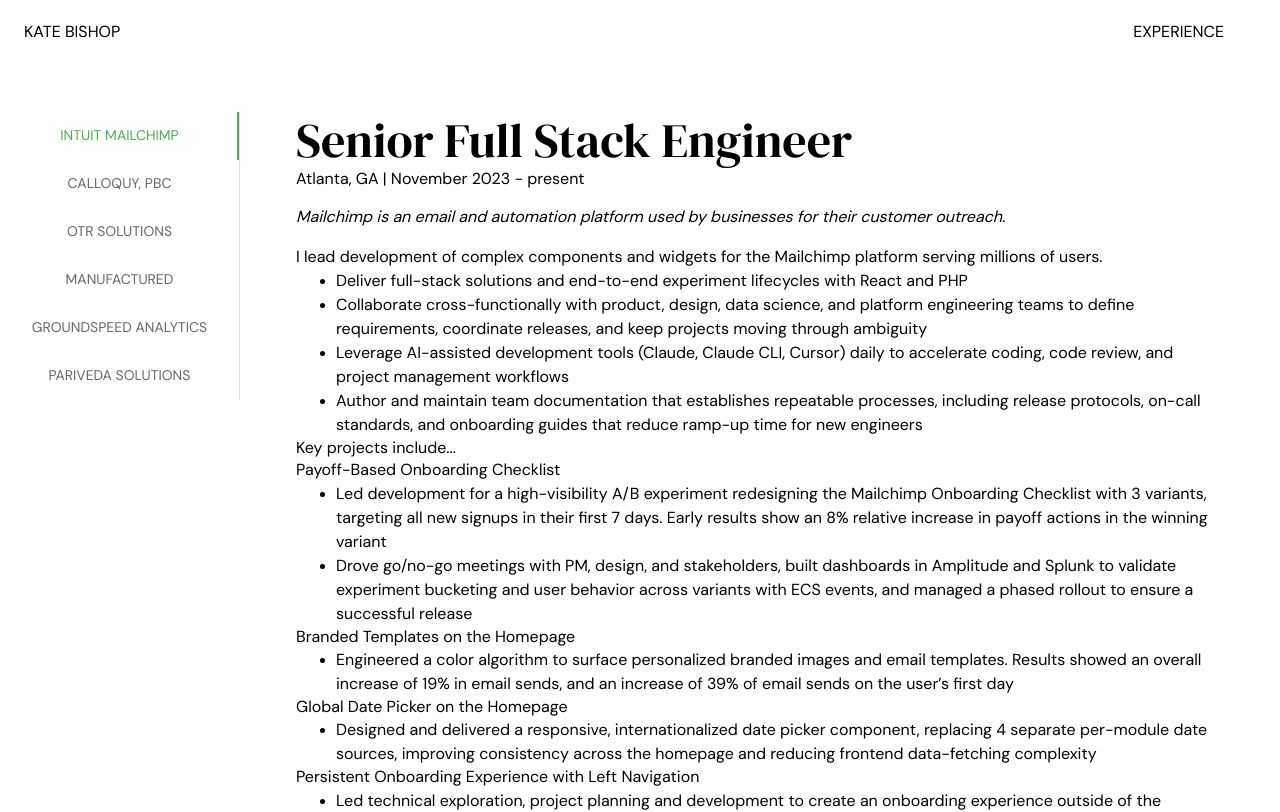
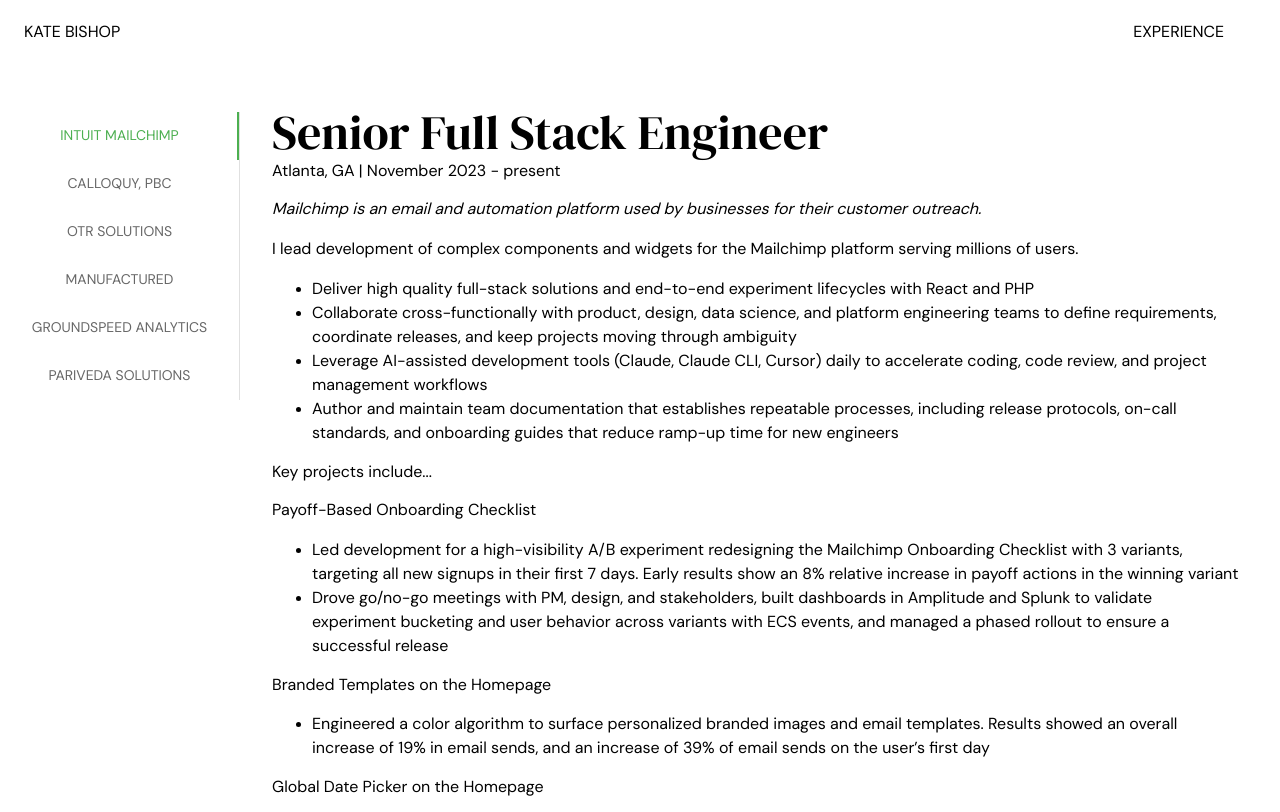
Before and after one commit to kate-bishop/thekatebishop, a Next.js app: page /experience in a window 1280 px wide. Shown: the top 812 px of the page. Built offline with nearby package versions, Linux system fonts and the light colour scheme.

Commit message:
scroll through experience

```diff
--- a/components/experienceTabs.module.scss
+++ b/components/experienceTabs.module.scss
@@ -1,63 +1,36 @@
 @use '../styles/utils.module.scss' as utils;
 
 .tabContainer {
+    display: flex;
     flex-direction: row;
-    display: flex;
-    height: 100%;
-    overflow: hidden;
     margin-top: 5vh;
     margin-right: 5vh;
-}
+    gap: 2rem;
 
-.tabBar {
+    &.column {
+      flex-direction: column;
+    }
+  }
+
+  .tabBar {
     position: fixed;
-    height: 100%;
+    margin-top: 1.5rem;
+    height: fit-content;
     width: 15rem;
-    margin-top: 1.5rem;
     background-color: utils.$secondary-color;
-}
+  }
 
-.tabPanel {
+  .tabPanelScrollable {
     margin-left: 17rem;
-    height: 100%;
-    overflow: auto;
+    flex-grow: 1;
 
     & .contentSection {
         margin-top: 1rem;
     }
-}
+  }
 
-.projectTitle {
-    margin-top: 1.5rem;
-    font-weight: 700;
-}
-
-.projectBullets {
-    margin: 0;
-}
-
-@media only screen and (max-width: utils.$small-breakpoint) {
-    .tabContainer {
-        flex-direction: column;
-        margin-top: 0;
-        margin-right: 0;
-    }
-
-    .tabBar {
-        height: auto;
-        width: 100%;
-        margin-top: 0;
-        overflow: auto;
-    }
-
-    .tabPanel {
-        margin-left: 0;
-        height: 100%;
-        overflow: auto;
-        margin-top: 3rem;
-
-        & .contentSection {
-            margin-top: 1rem;
-        }
+  .experienceSection {
+    &:last-child {
+      min-height: 70vh;
     }
 }
--- a/components/experienceTabs.tsx
+++ b/components/experienceTabs.tsx
@@ -1,7 +1,6 @@
-import React, { useState, useEffect, useContext } from 'react';
-import { a11yProps } from '../utils/utils';
-import { Tabs, Tab, Typography } from '@mui/material';
-import TabPanel from './tabPanel';
+import React, { useState, useEffect, useContext, useMemo } from 'react';
+import { a11yProps, useScrollspy } from '../utils/utils';
+import { Tabs, Tab, Typography, Box } from '@mui/material';
 import { CSSTransition } from 'react-transition-group';
 import { transitionTimeout } from '../utils/constants';
 import { experience } from '../utils/strings';
@@ -11,90 +10,131 @@
 
 interface ExperienceTabBarProps {
     activeTab: number,
-    handleChange: (event: React.SyntheticEvent, newValue: number) => void,
+    onTabClick: (index: number) => void,
     useSmallScreen: boolean,
 }
+
 const ExperienceTabBar: React.FC<ExperienceTabBarProps> = ({
     activeTab,
-    handleChange,
+    onTabClick,
     useSmallScreen,
 }) => {
     return <Tabs
         orientation={useSmallScreen ? "horizontal" : "vertical"}
         variant="scrollable"
         value={activeTab}
-        onChange={handleChange}
         aria-label="Experience tabs"
-        sx={{ borderRight: 1, borderColor: 'divider' }}
+        sx={{ borderRight: useSmallScreen ? 0 : 1, borderBottom: useSmallScreen ? 1 : 0, borderColor: 'divider' }}
         indicatorColor="secondary"
     >
         {experience.map((exp, index) => {
-            return <Tab label={exp.companyName} key={index} {...a11yProps(index)} />;
+            return (
+                <Tab
+                    label={exp.companyName}
+                    key={index}
+                    {...a11yProps(index)}
+                    onClick={() => onTabClick(index)}
+                />
+            );
         })}
     </Tabs>
 }
 
-interface ExperienceTabPanelProps {
-    activeTab: number,
-    experience: Experience,
-    index: number,
-}
-const ExperienceTabPanel: React.FC<ExperienceTabPanelProps> = ({
-    activeTab,
-    experience,
+const ExperienceItem: React.FC<{ exp: Experience, index: number, id: string }> = ({
+    exp,
     index,
+    id
 }) => {
-    return <TabPanel value={activeTab} index={index} key={index}>
-        <Typography variant="h1">{experience.jobTitle}</Typography>
-        <Typography variant="subtitle1">{experience.location} | {experience.dateSpan}</Typography>
-        <Typography variant="subtitle2" className={styles.contentSection}>{experience.companyDescription}</Typography>
-        <div id="experience-position-details" className={styles.contentSection}>
-            <Typography variant="body1">{experience.description}</Typography>
-            {experience.keyProjects.map((project, pIndex) => {
-                const projectHeader = project.projectName && <Typography variant='subtitle1' fontStyle='bold' className={styles.projectTitle}>{project.projectName}</Typography>
-                return <div key={`key-project-details-${index}-${pIndex}`}>
+    return (
+        <Box
+            id={id}
+            className={styles.experienceSection}
+            sx={{ mb: 10, pt: 2, scrollMarginTop: '100px' }}
+        >
+            <Typography variant="h1">{exp.jobTitle}</Typography>
+            <Typography variant="subtitle1">{exp.location} | {exp.dateSpan}</Typography>
+            <Typography variant="subtitle2" className={styles.contentSection}>{exp.companyDescription}</Typography>
+            <div id={`experience-details-${index}`} className={styles.contentSection}>
+                <Typography variant="body1">{exp.description}</Typography>
+                {exp.keyProjects.map((project, pIndex) => {
+                    const projectHeader = project.projectName && (
+                        <Typography variant='subtitle1' fontStyle='bold' className={styles.projectTitle}>
+                            {project.projectName}
+                        </Typography>
+                    );
+                    return (
+                        <div key={`key-project-details-${index}-${pIndex}`}>
                             {projectHeader}
-                    <ul className={styles.projectBullets}>{project.bulletPoints.map((bullet, bIndex) => {
-                        return <li key={`key-project-details-${index}-${pIndex}-${bIndex}`}>
+                            <ul className={styles.projectBullets}>
+                                {project.bulletPoints.map((bullet, bIndex) => (
+                                    <li key={`key-project-details-${index}-${pIndex}-${bIndex}`}>
                                         <Typography variant='body1'>{bullet}</Typography>
                                     </li>
-                    })}
-                    </ul></div>;
+                                ))}
+                            </ul>
+                        </div>
+                    );
                 })}
             </div>
-    </TabPanel>;
+        </Box>
+    );
 }
 
 const ExperienceTabs: React.FC = () => {
     const useSmallScreen = useContext(SmallScreenContext);
-    const [activeTab, setActiveTab] = useState(0);
     const [showContent, setShowContent] = useState(false);
 
+    // Create unique IDs for each section based on company name
+    const sectionIds = useMemo(() =>
+        experience.map(exp => `exp-${exp.companyName.replace(/\s+/g, '-').toLowerCase()}`),
+    []);
+
+    // Map the active string ID back to a numeric index for Tabs
+    const activeId = useScrollspy(sectionIds, 120);
+    const activeTab = useMemo(() => {
+        const index = sectionIds.indexOf(activeId);
+        return index === -1 ? 0 : index;
+    }, [activeId, sectionIds]);
+
     useEffect(() => {
-        setShowContent(true)
-    }, [])
+        setShowContent(true);
+    }, []);
 
-    const handleChange = (event: React.SyntheticEvent, newValue: number) => {
-        setActiveTab(newValue);
+    const handleTabClick = (index: number) => {
+        const element = document.getElementById(sectionIds[index]);
+        if (element) {
+            element.scrollIntoView({ behavior: 'smooth' });
+        }
     };
 
-    return <CSSTransition
+    return (
+        <CSSTransition
             in={showContent}
             timeout={transitionTimeout}
             classNames="content-left"
             unmountOnExit
-        onEnter={() => setShowContent(true)}>
-        <div className={styles.tabContainer}>
+        >
+            <div className={`${styles.tabContainer} ${useSmallScreen ? styles.column : ''}`}>
                 <div className={styles.tabBar}>
-                <ExperienceTabBar activeTab={activeTab} handleChange={handleChange} useSmallScreen={useSmallScreen} />
+                    <ExperienceTabBar
+                        activeTab={activeTab}
+                        onTabClick={handleTabClick}
+                        useSmallScreen={useSmallScreen}
+                    />
                 </div>
-            <div className={styles.tabPanel}>
-                {experience.map((exp, index) => {
-                    return <ExperienceTabPanel activeTab={activeTab} experience={exp} index={index} key={index} />
-                })}
+                <div className={styles.tabPanelScrollable}>
+                    {experience.map((exp, index) => (
+                        <ExperienceItem
+                            key={index}
+                            exp={exp}
+                            index={index}
+                            id={sectionIds[index]}
+                        />
+                    ))}
                 </div>
             </div>
         </CSSTransition>
+    );
 }
 
 export default ExperienceTabs;
--- a/utils/strings.ts
+++ b/utils/strings.ts
@@ -66,7 +66,7 @@
     keyProjects: [
       {
         bulletPoints: [
-          'Deliver full-stack solutions and end-to-end experiment lifecycles with React and PHP',
+          'Deliver high quality full-stack solutions and end-to-end experiment lifecycles with React and PHP',
           'Collaborate cross-functionally with product, design, data science, and platform engineering teams to define requirements, coordinate releases, and keep projects moving through ambiguity',
           'Leverage AI-assisted development tools (Claude, Claude CLI, Cursor) daily to accelerate coding, code review, and project management workflows',
           'Author and maintain team documentation that establishes repeatable processes, including release protocols, on-call standards, and onboarding guides that reduce ramp-up time for new engineers',
--- a/utils/utils.ts
+++ b/utils/utils.ts
@@ -1,6 +1,34 @@
+import { useState, useEffect } from 'react';
+
 export const a11yProps = (index: number) => {
   return {
     id: `vertical-tab-${index}`,
     'aria-controls': `vertical-tabpanel-${index}`,
   };
 };
+
+export function useScrollspy(ids: string[], offset: number = 100) {
+  const [activeId, setActiveId] = useState<string>('');
+
+  useEffect(() => {
+    const observer = new IntersectionObserver(
+      (entries) => {
+        entries.forEach((entry) => {
+          if (entry.isIntersecting) {
+            setActiveId(entry.target.id);
+          }
+        });
+      },
+      { rootMargin: `-${offset}px 0px -70% 0px` } // Adjusts the "trigger" point
+    );
+
+    ids.forEach((id) => {
+      const element = document.getElementById(id);
+      if (element) observer.observe(element);
+    });
+
+    return () => observer.disconnect();
+  }, [ids, offset]);
+
+  return activeId;
+}
```
Lines whose indentation alone changed are shown as unchanged.
